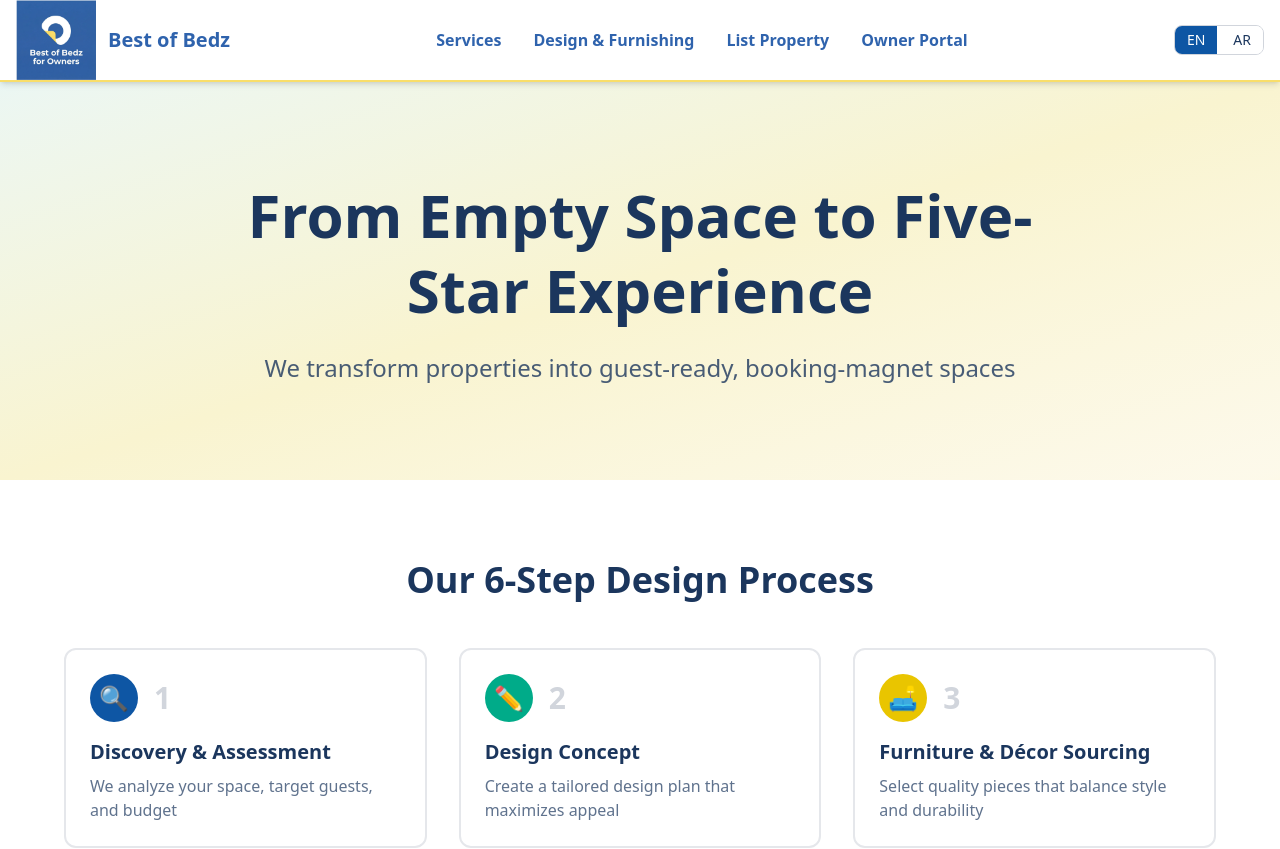
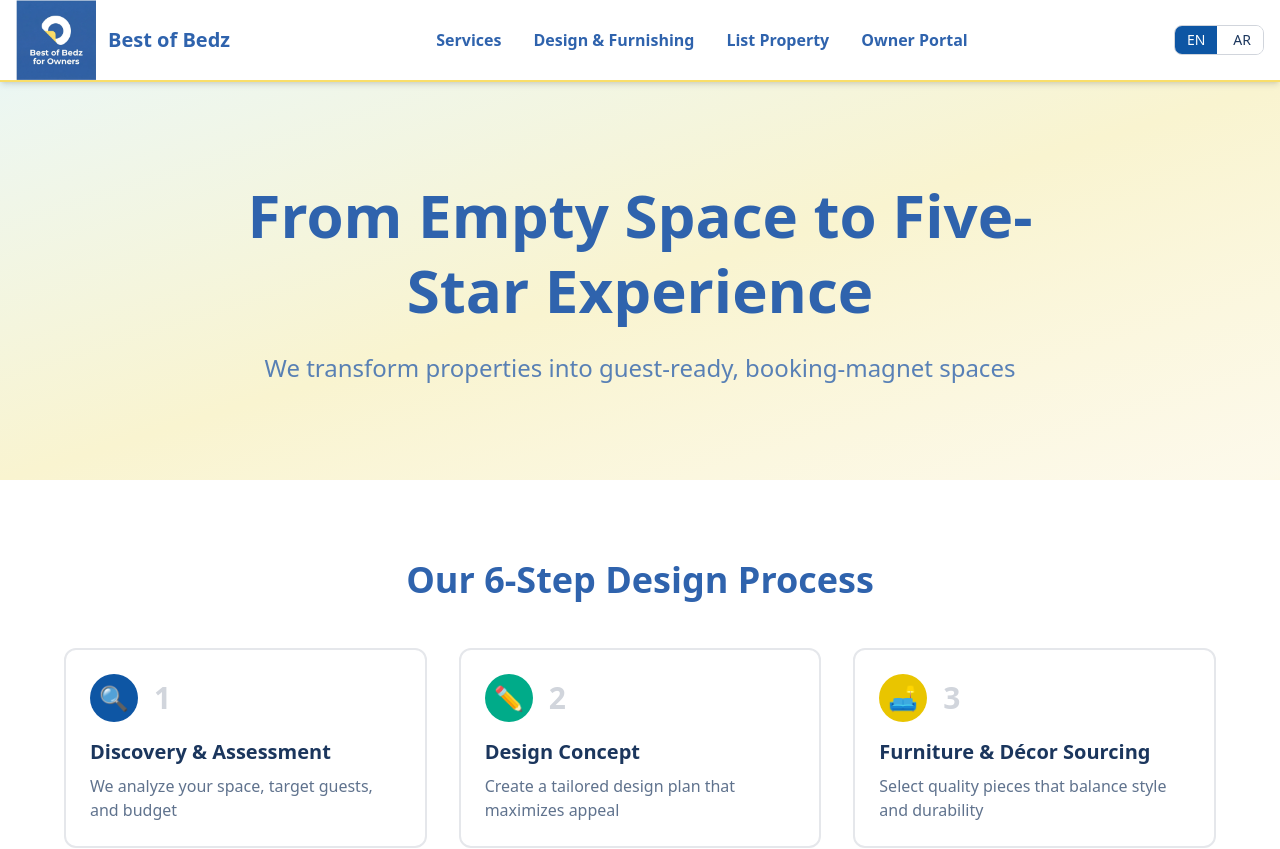
Before and after one commit to HASSANBOB533/property-mgtg-new, a Next.js app: page /en/design in a window 1280 px wide. Shown: the top 849 px of the page. Built offline with nearby package versions, Linux system fonts and the light colour scheme.

Commit message:
Apply brand blue color to design page hero and process titles

```diff
--- a/components/design/DesignHero.tsx
+++ b/components/design/DesignHero.tsx
@@ -9,10 +9,10 @@ export default function DesignHero() {
     <section className="relative bg-gradient-to-br from-green-primary/10 via-cream to-yellow-primary/10 py-16 md:py-24">
       <div className="container mx-auto px-4">
         <div className="max-w-4xl mx-auto text-center">
-          <h1 className="text-4xl md:text-5xl lg:text-6xl font-bold text-dark-text mb-6 leading-tight">
+          <h1 className="text-4xl md:text-5xl lg:text-6xl font-bold text-[#2F63AD] mb-6 leading-tight">
             {t('title')}
           </h1>
-          <p className="text-xl md:text-2xl text-dark-text/80">
+          <p className="text-xl md:text-2xl text-[#2F63AD]/80">
             {t('subtitle')}
           </p>
         </div>
--- a/components/design/DesignProcess.tsx
+++ b/components/design/DesignProcess.tsx
@@ -17,7 +17,7 @@ export default function DesignProcess() {
   return (
     <section className="py-16 md:py-20 bg-white">
       <div className="container mx-auto px-4">
-        <h2 className="text-3xl md:text-4xl font-bold text-center text-dark-text mb-12">
+        <h2 className="text-3xl md:text-4xl font-bold text-center text-[#2F63AD] mb-12">
           {t('title')}
         </h2>
 
```
